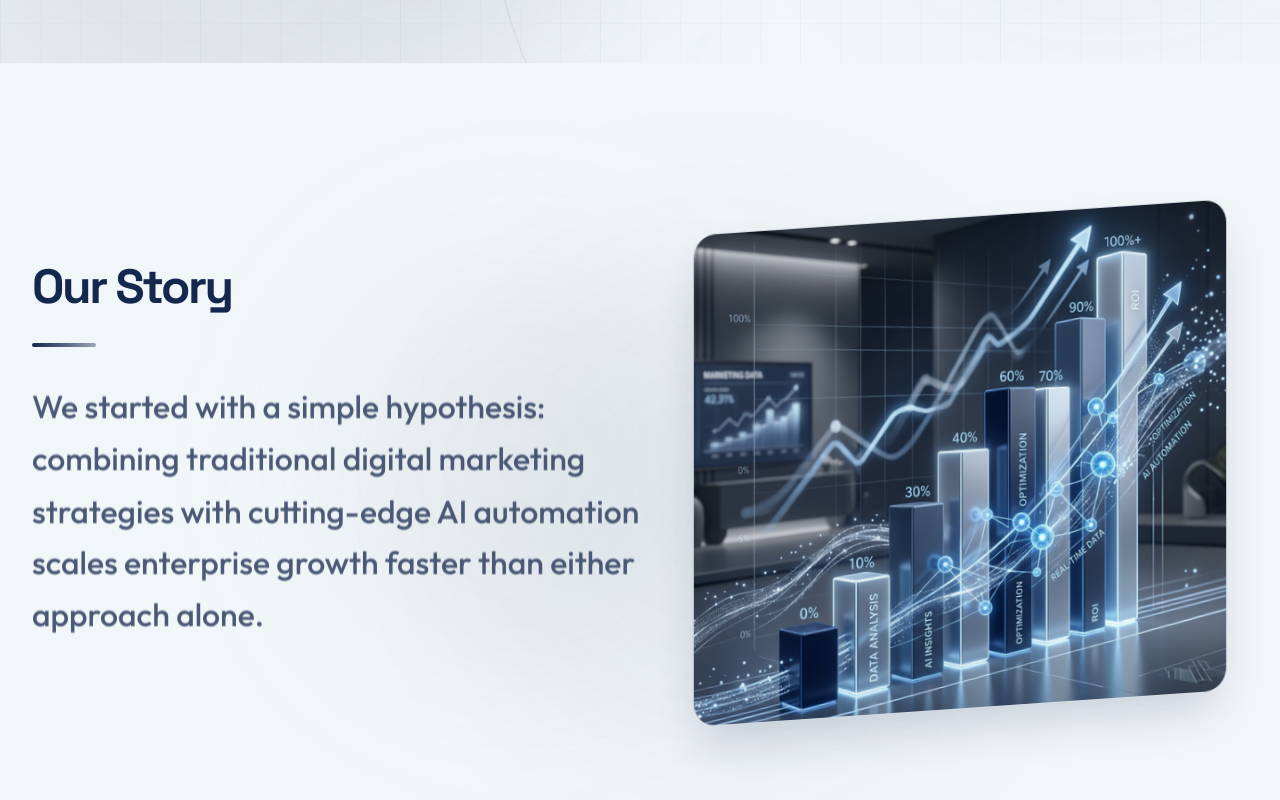
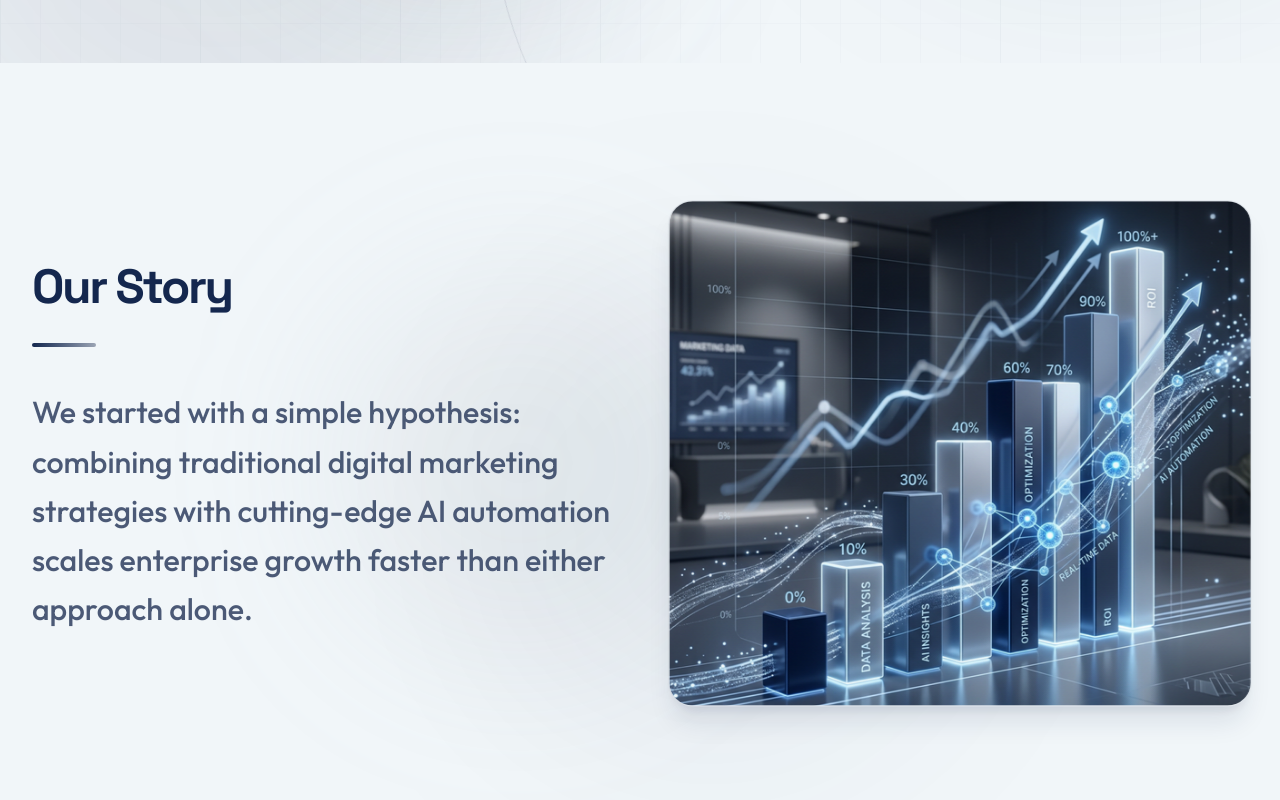
Before and after one commit to arif12islam/bykorp, a Next.js app: page / in a window 1280 px wide. Shown: the part 737-1537 px from the top of the page. Built offline with nearby package versions, Linux system fonts and the light colour scheme.

Commit message:
style(story): transition desktop animation to seamless fluid parallax

```diff
--- a/src/components/sections/Story.tsx
+++ b/src/components/sections/Story.tsx
@@ -56,48 +56,40 @@ export function Story() {
     const imgOpacities = [imgOpacity1, imgOpacity2, imgOpacity3]
 
 
-    // --- DESKTOP EXTREME 3D ANIMATION ---
-    // High-drama text scaling and blurring
-    const dTextOp1 = useTransform(scrollYProgress, [0, 0.2, 0.3], [1, 1, 0])
-    const dTextScale1 = useTransform(scrollYProgress, [0, 0.25, 0.33], [1, 1.1, 1.5])
-    const dTextBlur1 = useTransform(scrollYProgress, [0, 0.25, 0.33], ["blur(0px)", "blur(0px)", "blur(10px)"])
+    // --- DESKTOP SEAMLESS & FLUID ANIMATION ---
+    // Elegant text scaling and gentle blur crossfade
+    const dTextOp1 = useTransform(scrollYProgress, [0, 0.25, 0.33], [1, 1, 0])
+    const dTextScale1 = useTransform(scrollYProgress, [0, 0.25, 0.33], [1, 1.02, 1.05])
+    const dTextY1 = useTransform(scrollYProgress, [0, 0.25, 0.33], [0, 0, -30])
 
-    const dTextOp2 = useTransform(scrollYProgress, [0.25, 0.35, 0.55, 0.65], [0, 1, 1, 0])
-    const dTextScale2 = useTransform(scrollYProgress, [0.25, 0.35, 0.55, 0.66], [0.8, 1, 1.1, 1.5])
-    const dTextBlur2 = useTransform(scrollYProgress, [0.25, 0.35, 0.55, 0.66], ["blur(10px)", "blur(0px)", "blur(0px)", "blur(10px)"])
+    const dTextOp2 = useTransform(scrollYProgress, [0.25, 0.4, 0.55, 0.66], [0, 1, 1, 0])
+    const dTextScale2 = useTransform(scrollYProgress, [0.25, 0.4, 0.55, 0.66], [0.95, 1, 1.02, 1.05])
+    const dTextY2 = useTransform(scrollYProgress, [0.25, 0.4, 0.55, 0.66], [30, 0, 0, -30])
 
-    const dTextOp3 = useTransform(scrollYProgress, [0.6, 0.7, 1], [0, 1, 1])
-    const dTextScale3 = useTransform(scrollYProgress, [0.6, 0.7, 1], [0.8, 1, 1])
-    const dTextBlur3 = useTransform(scrollYProgress, [0.6, 0.7, 1], ["blur(10px)", "blur(0px)", "blur(0px)"])
+    const dTextOp3 = useTransform(scrollYProgress, [0.6, 0.75, 1], [0, 1, 1])
+    const dTextScale3 = useTransform(scrollYProgress, [0.6, 0.75, 1], [0.95, 1, 1])
+    const dTextY3 = useTransform(scrollYProgress, [0.6, 0.75, 1], [30, 0, 0])
 
     const deskTextOps = [dTextOp1, dTextOp2, dTextOp3]
     const deskTextScales = [dTextScale1, dTextScale2, dTextScale3]
-    const deskTextBlurs = [dTextBlur1, dTextBlur2, dTextBlur3]
+    const deskTextYs = [dTextY1, dTextY2, dTextY3]
 
-    // Extreme 3D Image Card transforms (cards flying from back to front)
+    // Seamless, slow elegant image crossfade (Ken Burns style drifting)
+    const dImgOp1 = useTransform(scrollYProgress, [0, 0.25, 0.33], [1, 1, 0])
+    const dImgY1 = useTransform(scrollYProgress, [0, 0.25, 0.33], [0, -15, -40])
+    const dImgScale1 = useTransform(scrollYProgress, [0, 0.25, 0.33], [1, 1.02, 1.05])
 
-    // Card 1 starts at reading distance, flies past camera
-    const dImgZ1 = useTransform(scrollYProgress, [0, 0.33], [0, 1000])
-    const dImgRotY1 = useTransform(scrollYProgress, [0, 0.33], [0, 45])
-    const dImgRotX1 = useTransform(scrollYProgress, [0, 0.33], [0, -20])
-    const dImgOp1 = useTransform(scrollYProgress, [0, 0.25, 0.33], [1, 1, 0])
+    const dImgOp2 = useTransform(scrollYProgress, [0.25, 0.4, 0.55, 0.66], [0, 1, 1, 0])
+    const dImgY2 = useTransform(scrollYProgress, [0.25, 0.4, 0.55, 0.66], [40, 0, -15, -40])
+    const dImgScale2 = useTransform(scrollYProgress, [0.25, 0.4, 0.55, 0.66], [0.95, 1, 1.02, 1.05])
 
-    // Card 2 drops in from deep space, settles, then flies past
-    const dImgZ2 = useTransform(scrollYProgress, [0.2, 0.35, 0.55, 0.66], [-1000, 0, 0, 1000])
-    const dImgRotY2 = useTransform(scrollYProgress, [0.2, 0.35, 0.55, 0.66], [-45, 0, 0, 45])
-    const dImgRotX2 = useTransform(scrollYProgress, [0.2, 0.35, 0.55, 0.66], [20, 0, 0, -20])
-    const dImgOp2 = useTransform(scrollYProgress, [0.2, 0.35, 0.55, 0.66], [0, 1, 1, 0])
+    const dImgOp3 = useTransform(scrollYProgress, [0.6, 0.75, 1], [0, 1, 1])
+    const dImgY3 = useTransform(scrollYProgress, [0.6, 0.75, 1], [40, 0, -15])
+    const dImgScale3 = useTransform(scrollYProgress, [0.6, 0.75, 1], [0.95, 1, 1.02])
 
-    // Card 3 drops in from deep space and settles
-    const dImgZ3 = useTransform(scrollYProgress, [0.55, 0.7, 1], [-1000, 0, 0])
-    const dImgRotY3 = useTransform(scrollYProgress, [0.55, 0.7, 1], [-45, 0, 0])
-    const dImgRotX3 = useTransform(scrollYProgress, [0.55, 0.7, 1], [20, 0, 0])
-    const dImgOp3 = useTransform(scrollYProgress, [0.55, 0.7, 1], [0, 1, 1])
-
-    const deskImgZs = [dImgZ1, dImgZ2, dImgZ3]
-    const deskImgRotYs = [dImgRotY1, dImgRotY2, dImgRotY3]
-    const deskImgRotXs = [dImgRotX1, dImgRotX2, dImgRotX3]
     const deskImgOps = [dImgOp1, dImgOp2, dImgOp3]
+    const deskImgYs = [dImgY1, dImgY2, dImgY3]
+    const deskImgScales = [dImgScale1, dImgScale2, dImgScale3]
 
     return (
         <section id="story" ref={containerRef} className="relative h-[300vh] bg-brand-bg">
@@ -152,24 +144,24 @@ export function Story() {
                         </div>
                     </div>
 
-                    {/* ==== DESKTOP VERSION (EXTREME 3D ANIMATION) ==== */}
-                    <div className="hidden md:grid grid-cols-2 gap-16 items-center w-full h-full perspective-[1200px]">
+                    {/* ==== DESKTOP VERSION (SEAMLESS FLUID PARALLAX) ==== */}
+                    <div className="hidden md:grid grid-cols-2 gap-16 items-center w-full h-full">
 
-                        {/* 3D Text Container */}
-                        <div className="relative h-[400px] flex flex-col justify-center transform-style-3d">
+                        {/* Smooth Text Container */}
+                        <div className="relative h-[400px] flex flex-col justify-center">
                             <h2 className="text-4xl lg:text-5xl font-montserrat font-bold text-brand-primary mb-6 tracking-tighter absolute top-0">
                                 Our Story
                             </h2>
                             <div className="w-16 h-1 bg-gradient-to-r from-brand-primary to-brand-accent rounded-full absolute top-20" />
 
-                            <div className="relative w-full h-[200px] mt-24 transform-style-3d">
+                            <div className="relative w-full h-[200px] mt-24">
                                 {STORY_STEPS.map((step, idx) => (
                                     <motion.div
                                         key={`desk-text-${step.id}`}
                                         style={{
                                             opacity: deskTextOps[idx],
                                             scale: deskTextScales[idx],
-                                            filter: deskTextBlurs[idx],
+                                            y: deskTextYs[idx]
                                         }}
                                         className="absolute inset-0 flex items-center origin-left"
                                     >
@@ -181,27 +173,26 @@ export function Story() {
                             </div>
                         </div>
 
-                        {/* 3D Image Cards Container */}
-                        <div className="relative h-[500px] w-full flex items-center justify-center transform-style-3d">
+                        {/* Smooth Image Cards Container */}
+                        <div className="relative h-[500px] w-full flex items-center justify-center">
                             {STORY_STEPS.map((step, idx) => (
                                 <motion.div
                                     key={`desk-img-${step.id}`}
                                     style={{
                                         opacity: deskImgOps[idx],
-                                        z: deskImgZs[idx],
-                                        rotateY: deskImgRotYs[idx],
-                                        rotateX: deskImgRotXs[idx],
+                                        y: deskImgYs[idx],
+                                        scale: deskImgScales[idx]
                                     }}
-                                    className="absolute inset-0 w-full h-full rounded-3xl shadow-2xl shadow-brand-primary/20 border border-brand-accent/30 overflow-hidden transform-style-3d"
+                                    className="absolute inset-0 w-full h-full rounded-3xl shadow-xl shadow-brand-primary/10 border border-brand-accent/20 overflow-hidden"
                                 >
                                     <Image
                                         src={step.image}
                                         alt={`Story Phase ${step.id}`}
                                         fill
-                                        className="object-cover hover:scale-110 transition-transform duration-1000 ease-out"
+                                        className="object-cover"
                                         sizes="50vw"
                                     />
-                                    <div className="absolute inset-0 bg-gradient-to-br from-brand-primary/10 to-transparent pointer-events-none" />
+                                    <div className="absolute inset-0 bg-gradient-to-br from-brand-primary/5 to-transparent pointer-events-none" />
                                 </motion.div>
                             ))}
                         </div>
```
